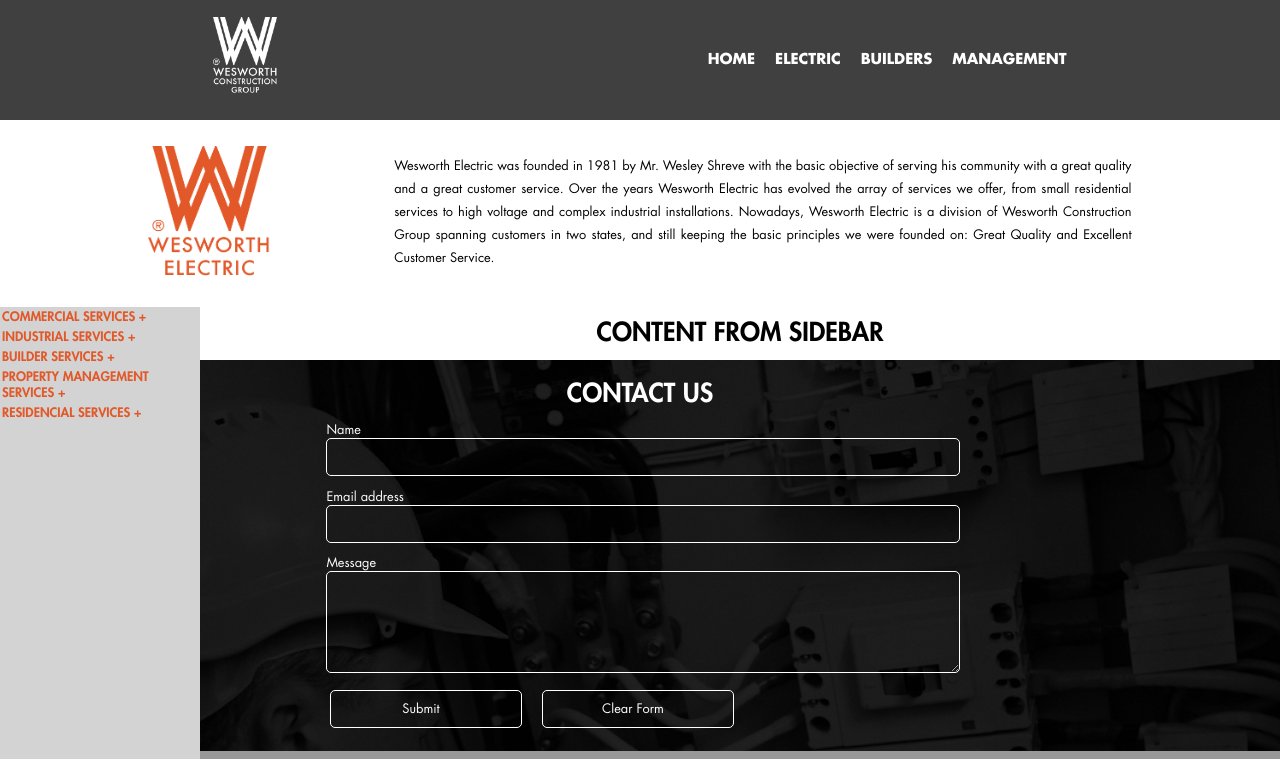
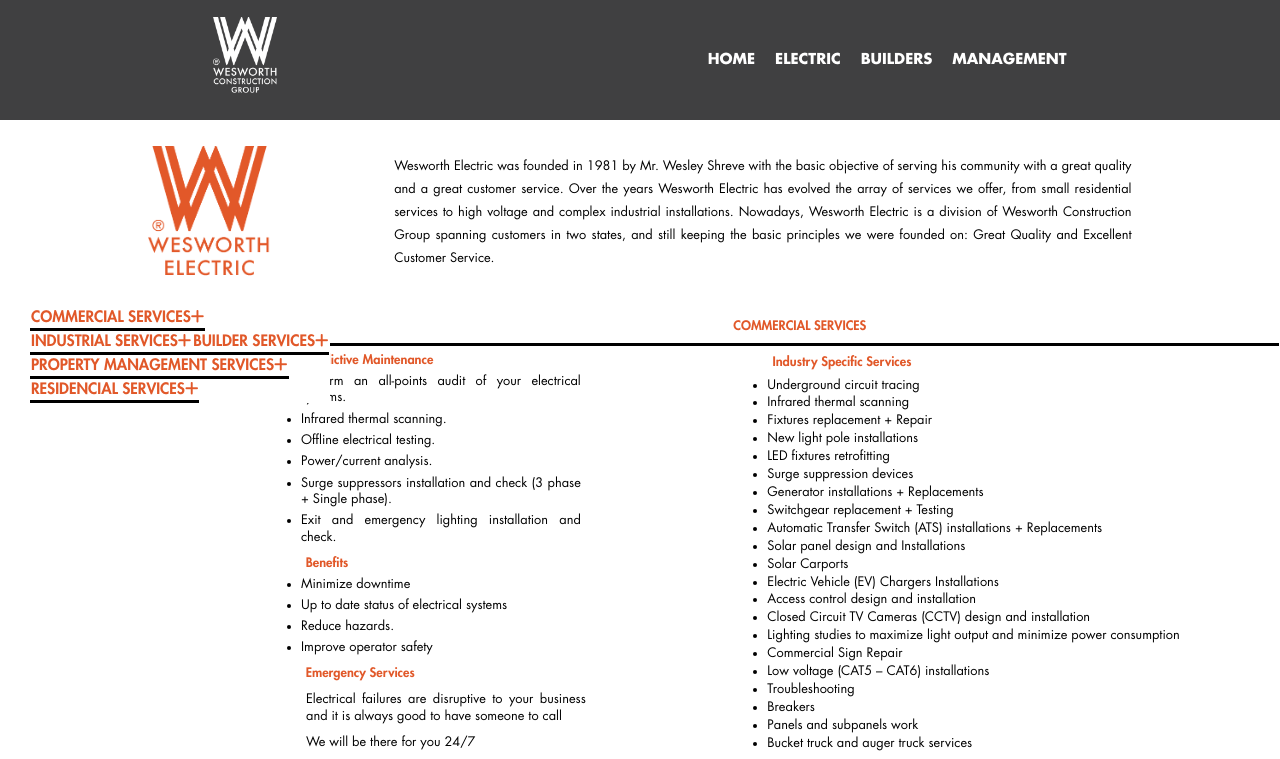
Before and after one commit to HDOSURREGO/wesworth, a React (Create React App) app: page /electric in a window 1280 px wide. Shown: the top 759 px of the page. Built offline with nearby package versions, Linux system fonts and the light colour scheme.

Commit message:
css of sidebar in progress - component done

```diff
--- a/public/index.html
+++ b/public/index.html
@@ -23,7 +23,11 @@
       Unlike "/favicon.ico" or "favicon.ico", "%PUBLIC_URL%/favicon.ico" will
       work correctly both with client-side routing and a non-root public URL.
       Learn how to configure a non-root public URL by running `npm run build`.
-    -->
+	-->
+		<script
+			src="https://kit.fontawesome.com/3a5268cd6d.js"
+			crossorigin="anonymous"
+		></script>
 		<title>Wesworth.com</title>
 	</head>
 	<body>
--- a/src/components/CommercialServices.css
+++ b/src/components/CommercialServices.css
@@ -1,15 +1,60 @@
-h1 {
-	text-align: center;
-	padding: 1%;
-	font-family: futuraStdHeavy;
-	font-size: 2vw;
+.commercial-services {
+	display: flex;
+	flex-direction: row;
+	background-color: white;
 }
 
-p {
-	font-family: futuraStdBook;
+h3 {
+	text-align: left;
+	padding: 1%;
+	font-family: "futuraStdHeavy";
 	font-size: 1vw;
-	line-height: 1.8;
+	color: #e15829;
+}
+
+h2 {
+	text-align: left;
+	padding: 0%;
+	font-family: "futuraStdHeavy";
+	font-size: 1vw;
+	color: #e15829;
+}
+hr {
+	display: block;
+	height: 1px;
+	border: 0;
+	border-top: 3px solid black;
+	padding: 0;
+}
+
+.column-left ul li {
+	font-family: "futuraStdBook";
+	/* font-size: small; */
+	/* font-family: futuraStdBook; */
+	font-size: 1vw;
+	line-height: 1.3;
 	width: 60%;
 	text-align: justify;
 	padding-bottom: 1%;
 }
+
+.column-right {
+	font-family: "futuraStdBook";
+	/* font-size: small; */
+	font-size: 1vw;
+	line-height: 1.4;
+	width: 60%;
+	text-align: justify;
+	padding-bottom: 1%;
+}
+
+.column-left p {
+	font-family: "futuraStdBook";
+	/* font-size: small; */
+	/* padding: 5px; */
+	font-size: 1vw;
+	line-height: 1.3;
+	width: 60%;
+	text-align: justify;
+	padding-bottom: 1%;
+}
--- a/src/components/CommercialServices.js
+++ b/src/components/CommercialServices.js
@@ -1,22 +1,72 @@
 import React from "react";
+import "./CommercialServices.css";
 
 export default class CommercialServices extends React.Component {
 	render() {
 		return (
 			<div>
-				<div className="commercial-services">
-					<h1>COMMERCIAL SERVICES</h1>
-					<p>
-						Wesworth Electric was founded in 1981 by Mr. Wesley Shreve with the
-						basic objective of serving his community with a great quality and a
-						great customer service. Over the years Wesworth Electric has evolved
-						the array of services we offer, from small residential services to
-						high voltage and complex industrial installations. Nowadays,
-						Wesworth Electric is a division of Wesworth Construction Group
-						spanning customers in two states, and still keeping the basic
-						principles we were founded on: Great Quality and Excellent Customer
-						Service.
-					</p>
+				<h2>COMMERCIAL SERVICES</h2>
+				<hr />
+				<div class="commercial-services">
+					<div class="column-left">
+						<h3>Predictive Maintenance</h3>
+						<ul>
+							<li>Perform an all-points audit of your electrical systems.</li>
+							<li>Infrared thermal scanning.</li>
+							<li>Offline electrical testing.</li>
+							<li>Power/current analysis.</li>
+							<li>
+								Surge suppressors installation and check (3 phase + Single
+								phase).
+							</li>
+							<li>Exit and emergency lighting installation and check.</li>
+						</ul>
+						<h3>Benefits</h3>
+						<ul>
+							<li>Minimize downtime</li>
+							<li>Up to date status of electrical systems</li>
+							<li>Reduce hazards.</li>
+							<li>Improve operator safety</li>
+						</ul>
+						<h3>Emergency Services</h3>
+						<p>
+							Electrical failures are disruptive to your business and it is
+							always good to have someone to call
+						</p>
+						<p>We will be there for you 24/7</p>
+						<p>Call us - (954) 580 4070</p>
+					</div>
+					<div class="column-right">
+						<h3>Industry Specific Services</h3>
+						<ul>
+							<li>Underground circuit tracing</li>
+							<li>Infrared thermal scanning</li>
+							<li>Fixtures replacement + Repair</li>
+							<li>New light pole installations</li>
+							<li>LED fixtures retrofitting</li>
+							<li>Surge suppression devices</li>
+							<li>Generator installations + Replacements</li>
+							<li>Switchgear replacement + Testing</li>
+							<li>
+								Automatic Transfer Switch (ATS) installations + Replacements
+							</li>
+							<li>Solar panel design and Installations</li>
+							<li>Solar Carports</li>
+							<li>Electric Vehicle (EV) Chargers Installations</li>
+							<li>Access control design and installation</li>
+							<li>Closed Circuit TV Cameras (CCTV) design and installation</li>
+							<li>
+								Lighting studies to maximize light output and minimize power
+								consumption
+							</li>
+							<li>Commercial Sign Repair</li>
+							<li>Low voltage (CAT5 – CAT6) installations</li>
+							<li>Troubleshooting</li>
+							<li>Breakers</li>
+							<li>Panels and subpanels work</li>
+							<li>Bucket truck and auger truck services</li>
+						</ul>
+					</div>
 				</div>
 			</div>
 		);
--- a/src/components/Electric.css
+++ b/src/components/Electric.css
@@ -12,24 +12,73 @@
 	width: 10%;
 }
 
+/* .service-content {
+	height: 100%;
+} */
+
+/* .commercial-services {
+	display: flex;
+	flex-direction: row;
+	background-color: white;
+} */
+
+/* .service-content h3 {
+	text-align: left;
+	padding: 1%;
+	font-family: "futuraStdHeavy";
+	font-size: 1vw;
+	color: #e15829;
+}
+
+.service-content h2 {
+	text-align: left;
+	padding: 0%;
+	font-family: "futuraStdHeavy";
+	font-size: 1vw;
+	color: #e15829;
+}
+hr {
+	display: block;
+	height: 1px;
+	border: 0;
+	border-top: 3px solid black;
+	padding: 0;
+} */
+
+.column-left ul li {
+	font-family: "futuraStdBook";
+	font-size: small;
+}
+
+.column-right {
+	font-family: "futuraStdBook";
+	font-size: small;
+}
+
+.column-left p {
+	font-family: "futuraStdBook";
+	font-size: small;
+	padding: 5px;
+}
+
 /* The side navigation menu */
 .sidebar {
-	margin: 0;
-	padding: 0;
-	width: 200px;
-	background-color: green;
+	margin-left: 10px;
+	/* padding: 0; */
+	width: 300px;
+	/* background-color: green; */
 	position: absolute;
 	height: 100%;
-	overflow: auto;
+	/* overflow: auto; */
 }
 
 /* Sidebar links */
-.sidebar a {
+/* .sidebar a {
 	display: block;
 	color: black;
 	padding: 16px;
 	text-decoration: none;
-}
+} */
 
 /* Active/current link */
 .sidebar a.active {
@@ -38,20 +87,20 @@
 }
 
 /* Links on mouse-over */
-.sidebar a:hover:not(.active) {
+/* .sidebar a:hover:not(.active) {
 	background-color: #555;
 	color: white;
-}
+} */
 
 /* Page content. The value of the margin-left property should match the value of the sidebar's width property */
-div.content {
-	margin-left: 200px;
-	padding: 1px 16px;
+div.service-content {
+	margin-left: 300px;
+	padding: 1px 1px;
 	height: 100%;
 }
 
 /* On screens that are less than 700px wide, make the sidebar into a topbar */
-@media screen and (max-width: 700px) {
+/* @media screen and (max-width: 700px) {
 	.sidebar {
 		width: 100%;
 		height: auto;
@@ -60,15 +109,15 @@
 	.sidebar a {
 		float: left;
 	}
-	div.content {
+	div.service-content {
 		margin-left: 0;
 	}
-}
+} */
 
 /* On screens that are less than 400px, display the bar vertically, instead of horizontally */
-@media screen and (max-width: 400px) {
+/* @media screen and (max-width: 400px) {
 	.sidebar a {
 		text-align: center;
 		float: none;
 	}
-}
+} */
--- a/src/components/Electric.js
+++ b/src/components/Electric.js
@@ -3,6 +3,7 @@
 import "./Electric.css";
 
 import ElectricSidebar from "./ElectricSidebar";
+import CommercialServices from "./CommercialServices";
 
 export default class Electric extends React.Component {
 	render() {
@@ -22,12 +23,12 @@
 						Service.
 					</p>
 				</div>
-				<div>
+				<div className="sidebar">
 					<ElectricSidebar />
 				</div>
 				{/* Page content */}
-				<div class="content">
-					<h1>CONTENT FROM SIDEBAR</h1>
+				<div class="service-content">
+					<CommercialServices />
 				</div>
 			</div>
 		);
--- a/src/components/ElectricSidebar.css
+++ b/src/components/ElectricSidebar.css
@@ -1,12 +1,19 @@
-.sidebar {
+.sidebar ul {
 	display: block;
-	background-color: lightgray;
+	text-align: left;
+	background-color: white;
+	margin-left: 10px;
+	width: 300px;
 }
 
-li {
-	text-align: left;
-	padding: 1%;
+.sidebar li {
+	display: inline-block;
+	justify-content: space-evenly;
+	flex-flow: row nowrap;
+	list-style: none;
+	padding: 1px;
 	font-family: "futuraStdHeavy";
-	font-size: 1vw;
+	font-size: 1.2vw;
 	color: #e15829;
+	border-bottom: 3px solid black;
 }
--- a/src/components/ElectricSidebar.js
+++ b/src/components/ElectricSidebar.js
@@ -1,20 +1,31 @@
 import React from "react";
-// import { Link } from "react-router-dom";
 import "./ElectricSidebar.css";
-// import CommercialServices from "./CommercialServices";
-// import IndustrialServices from "./IndustrialServices";
-// import BuilderServices from "./BuilderServices";
 
 export default class ElectricSidebar extends React.Component {
 	render() {
 		return (
 			<div className="sidebar">
 				<ul>
-					<li>COMMERCIAL SERVICES +</li>
-					<li>INDUSTRIAL SERVICES +</li>
-					<li>BUILDER SERVICES +</li>
-					<li>PROPERTY MANAGEMENT SERVICES +</li>
-					<li>RESIDENCIAL SERVICES +</li>
+					<li>
+						COMMERCIAL SERVICES
+						<i class="fas fa-plus"></i>
+					</li>
+					<li>
+						INDUSTRIAL SERVICES
+						<i class="fas fa-plus"></i>
+					</li>
+					<li>
+						BUILDER SERVICES
+						<i class="fas fa-plus"></i>
+					</li>
+					<li>
+						PROPERTY MANAGEMENT SERVICES
+						<i class="fas fa-plus"></i>
+					</li>
+					<li>
+						RESIDENCIAL SERVICES
+						<i class="fas fa-plus"></i>
+					</li>
 				</ul>
 			</div>
 		);
```
